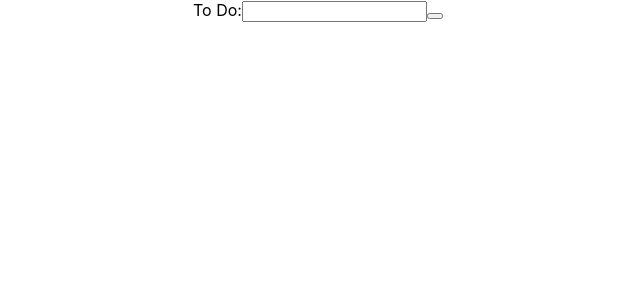
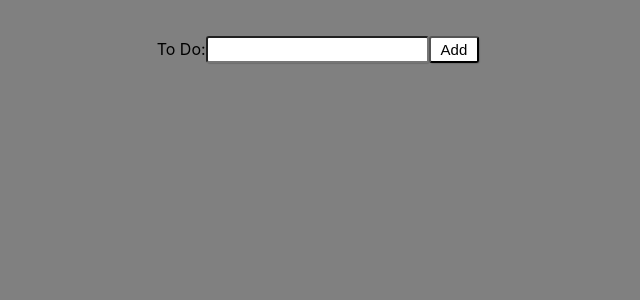
Before and after one commit to thelittlecitizen13/TodoBom, a React (Create React App) app: page / in a window 1280 px wide. Shown: the top 300 px of the page, without its empty margins (322-962 px from the left). Built offline with nearby package versions, Linux system fonts and the light colour scheme.

Commit message:
basic design added

```diff
--- a/src/App.css
+++ b/src/App.css
@@ -1,3 +1,17 @@
 .App {
-  text-align: center;
+  background-color: grey;
+    height: 100%;
+    background-position: center;
+    background-repeat: no-repeat;
+    background-size: cover;  text-align: center;
+    height: 100vh;
+    padding: 30px;
 }
+
+.todo-list {
+  display: contents;
+  background: white;
+  border-radius: 20px;
+  max-width: 400px;
+  padding: 5px;
+}
--- a/src/App.js
+++ b/src/App.js
@@ -32,7 +32,7 @@ function App() {
         </ToDoItem>}
         components.push(component);
     }
-    var list = React.createElement('div', {}, components);
+    var list = React.createElement('div', {className: "todo-list"}, components);
     return list;
   }
 
--- /dev/null
+++ b/src/components/Input.css
@@ -0,0 +1,18 @@
+.input{
+    background: white;
+    border-radius: 3px;
+    box-shadow: 1px 1px 1px rgba(0, 0, 0, 0.15);
+    font-size: 15px;
+    margin-bottom: 6px;
+    margin-top:6px;
+    padding: 3px 10px;
+}
+.addButton{
+    background: white;
+    border-radius: 3px;
+    box-shadow: 1px 1px 1px rgba(0, 0, 0, 0.15);
+    font-size: 15px;
+    margin-bottom: 6px;
+    margin-top:6px;
+    padding: 3px 10px;
+}
--- a/src/components/Input.js
+++ b/src/components/Input.js
@@ -1,5 +1,5 @@
 import React, {useState} from 'react'
-
+import './Input.css'
 
 export default function Input(props) {
     const [state, setstate] = useState("");
@@ -7,8 +7,8 @@ export default function Input(props) {
         <div>
             <form>
                 <label for="todo">To Do:</label>
-                <input type="text" id="todo" name="todo" onInput={(val) => setstate(val.target.value)}/>
-                <button type="button" value="Submit" onClick={() => props.handleClick(state)}/>
+                <input type="text" className="input" id="todo" name="todo" onInput={(val) => setstate(val.target.value)}/>
+                <button type="button" className="addButton" onClick={() => props.handleClick(state)}>Add</button>
             </form>
 
         </div>
--- /dev/null
+++ b/src/components/ToDoItem.css
@@ -0,0 +1,30 @@
+.removeButton{
+    display:inline-block;
+    padding:0.3em 1.2em;
+    margin:0 0.3em 0.1em 0;
+    border-radius:2em;
+    box-sizing: border-box;
+    text-decoration:none;
+    font-family:'Roboto',sans-serif;
+    font-weight:300;
+    color:#FFFFFF;
+    background-color:#4eb5f1;
+    text-align:center;
+    transition: all 0.2s;}
+
+.removeButton:hover{
+    background-color:#4095c6;
+}
+
+.todo {
+    align-items: center;
+    background: white;
+    border-radius: 3px;
+    box-shadow: 1px 1px 1px rgba(0, 0, 0, 0.15);
+    display: flex;
+    font-size: 15px;
+    justify-content: space-between;
+    margin-bottom: 6px;
+
+    padding: 3px 10px;
+}
--- a/src/components/ToDoItem.js
+++ b/src/components/ToDoItem.js
@@ -1,6 +1,7 @@
 import React from 'react'
 import { useSelector, useDispatch } from 'react-redux';
 import {removeItem, checkItem} from '../actions';
+import './ToDoItem.css';
 
 export default function ToDoItem(props) {
 
@@ -9,10 +10,11 @@ export default function ToDoItem(props) {
 
     return (
 
-        <div name={props.itemIndex}>
+        <div className="todo" name={props.itemIndex}>
             <input type="checkbox" onClick={() => dispatch(checkItem(toDoList, props.itemIndex))}/>
             {props.children}
             <button type="button"
+            className="removeButton"
             onClick = {() =>
             dispatch(removeItem(toDoList, props.itemIndex))}>
                 X</button>
```
Also changed, not shown: 1 other file (tests, documents, lock files or other folders).
